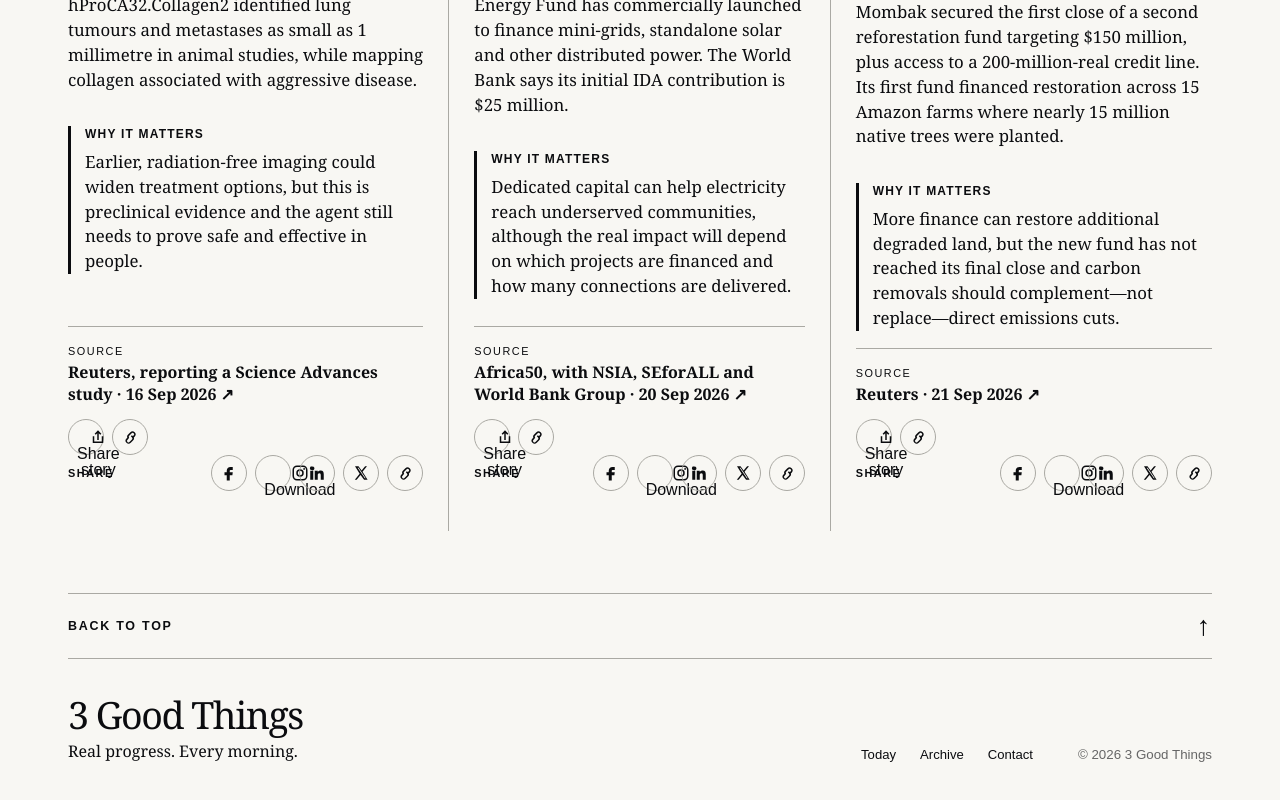
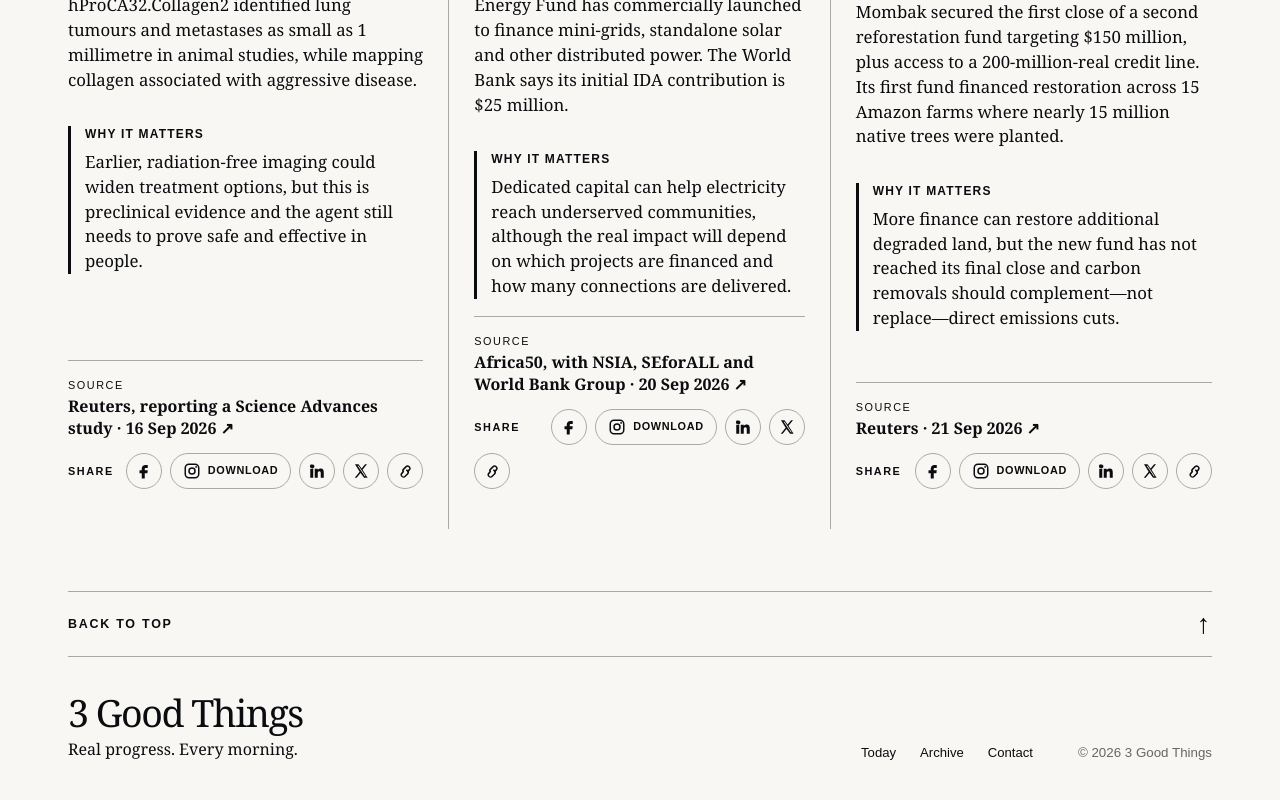
Before and after one commit to joakimkulo/3goodthings, a Next.js app: page /archive/2026-09-22 in a window 1280 px wide. Shown: the part 903-1703 px from the top of the page. Built offline with nearby package versions, Linux system fonts and the light colour scheme.

Commit message:
Adapt sharing controls by device

```diff
--- a/app/globals.css
+++ b/app/globals.css
@@ -66,3 +66,16 @@
   .archive-back{margin-bottom:38px}
 }
 @media(prefers-reduced-motion:reduce){.archive-arrow,.archive-cta b{transition:none}}
+
+/* Platform-appropriate sharing */
+.mobile-share-row{display:none}
+.share-row button span{font:700 .68rem/1 Arial,sans-serif;letter-spacing:.06em;text-transform:uppercase}
+.share-row .instagram-download{display:flex;width:auto;padding:8px 12px;border-radius:999px;gap:7px}
+.share-row .native-share-button{display:flex;width:auto;height:42px;padding:10px 16px;border-radius:999px;gap:8px;background:var(--ink);color:#fff;border-color:var(--ink)}
+.share-row .native-share-button svg{width:19px;height:19px}
+@media (max-width:900px), (pointer:coarse){
+  .desktop-share-row{display:none}
+  .mobile-share-row{display:flex}
+  .mobile-share-row .native-share-button{flex:1}
+  .mobile-share-row>button:last-child{flex:0 0 42px}
+}
```
